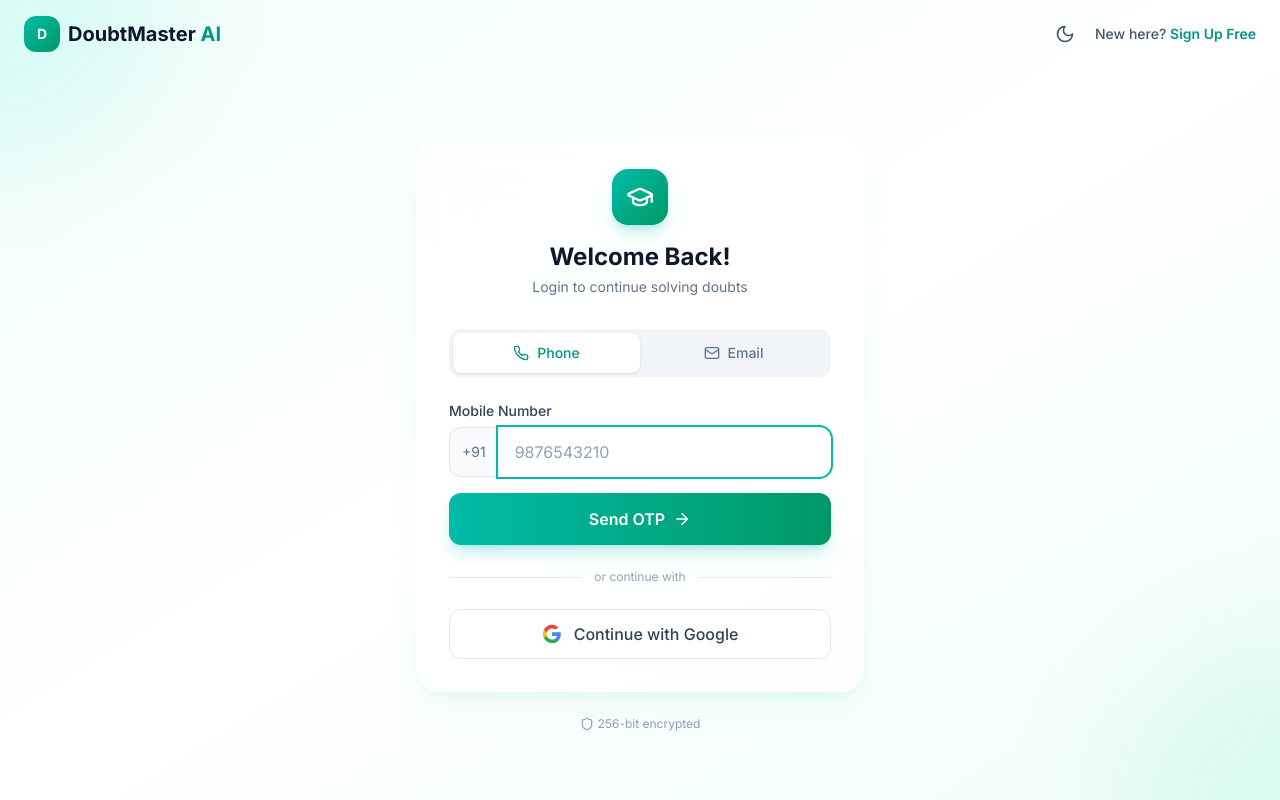
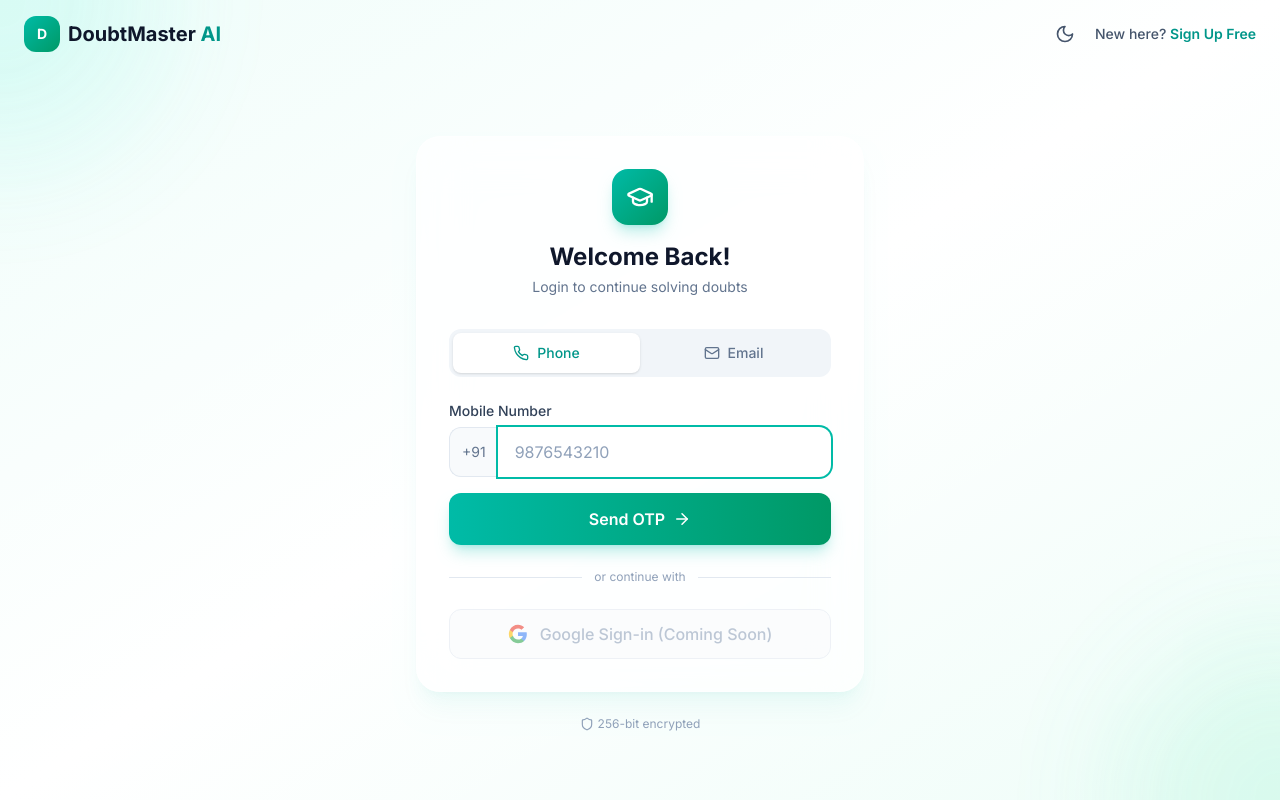
Before and after one commit to biswadeepakdas/DoubtMaster-AI, a Next.js app in the folder frontend/web/: page /login in a window 1280 px wide. Built offline with nearby package versions, Linux system fonts and the light colour scheme.

Commit message:
Disable Google OAuth on login page with Coming Soon

```diff
--- a/frontend/web/src/app/login/page.js
+++ b/frontend/web/src/app/login/page.js
@@ -215,14 +215,14 @@
               <div className="flex-1 h-px bg-slate-200 dark:bg-gray-700" />
             </div>
 
-            <button className="w-full flex items-center justify-center gap-3 py-3 rounded-xl border border-slate-200 dark:border-gray-600 bg-white dark:bg-gray-700 hover:bg-slate-50 dark:hover:bg-gray-600 text-slate-700 dark:text-slate-200 font-medium transition-all">
+            <button disabled className="w-full flex items-center justify-center gap-3 py-3 rounded-xl border border-slate-200 dark:border-gray-600 bg-slate-50 dark:bg-gray-800 text-slate-400 dark:text-slate-500 font-medium cursor-not-allowed opacity-60">
               <svg viewBox="0 0 24 24" className="w-5 h-5">
                 <path d="M22.56 12.25c0-.78-.07-1.53-.2-2.25H12v4.26h5.92a5.06 5.06 0 01-2.2 3.32v2.77h3.57c2.08-1.92 3.28-4.74 3.28-8.1z" fill="#4285F4"/>
                 <path d="M12 23c2.97 0 5.46-.98 7.28-2.66l-3.57-2.77c-.98.66-2.23 1.06-3.71 1.06-2.86 0-5.29-1.93-6.16-4.53H2.18v2.84C3.99 20.53 7.7 23 12 23z" fill="#34A853"/>
                 <path d="M5.84 14.09c-.22-.66-.35-1.36-.35-2.09s.13-1.43.35-2.09V7.07H2.18C1.43 8.55 1 10.22 1 12s.43 3.45 1.18 4.93l2.85-2.22.81-.62z" fill="#FBBC05"/>
                 <path d="M12 5.38c1.62 0 3.06.56 4.21 1.64l3.15-3.15C17.45 2.09 14.97 1 12 1 7.7 1 3.99 3.47 2.18 7.07l3.66 2.84c.87-2.6 3.3-4.53 6.16-4.53z" fill="#EA4335"/>
               </svg>
-              Continue with Google
+              Google Sign-in (Coming Soon)
             </button>
           </div>
 
```
